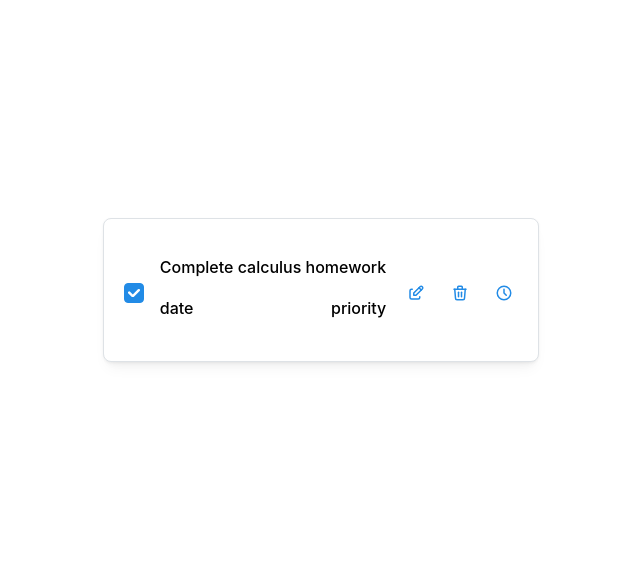
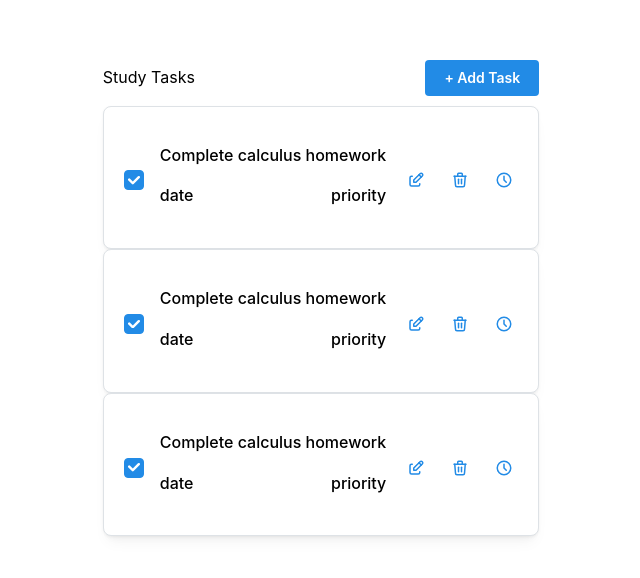
Before and after one commit to mishelld/study-buddy, a React (Vite) app in the folder study-buddy/: page / in a window 1280 px wide. Shown: the part 110-688 px from the top of the page, without its empty margins (319-959 px from the left). Built offline with nearby package versions, Linux system fonts and the light colour scheme.

Commit message:
feat: add Add Task button with plus icon

```diff
--- a/study-buddy/src/pages/TasksPage.jsx
+++ b/study-buddy/src/pages/TasksPage.jsx
@@ -1,7 +1,19 @@
 import Task from "../components/Task";
+import { Card, Text, Group, Flex, Checkbox, Button } from "@mantine/core";
+import { IconAdFilled } from "@tabler/icons-react";
 
 function TasksPage() {
-  return <Task />;
+  return (
+    <>
+      <Group justify="space-between" mt="md" mb="xs">
+        <Text>Study Tasks</Text>
+        <Button>+ Add Task</Button>
+      </Group>
+      <Task />
+      <Task />
+      <Task />
+    </>
+  );
 }
 
 export default TasksPage;
```
Also changed, not shown: study-buddy/src/components/Task.jsx (+1 -9 lines).
